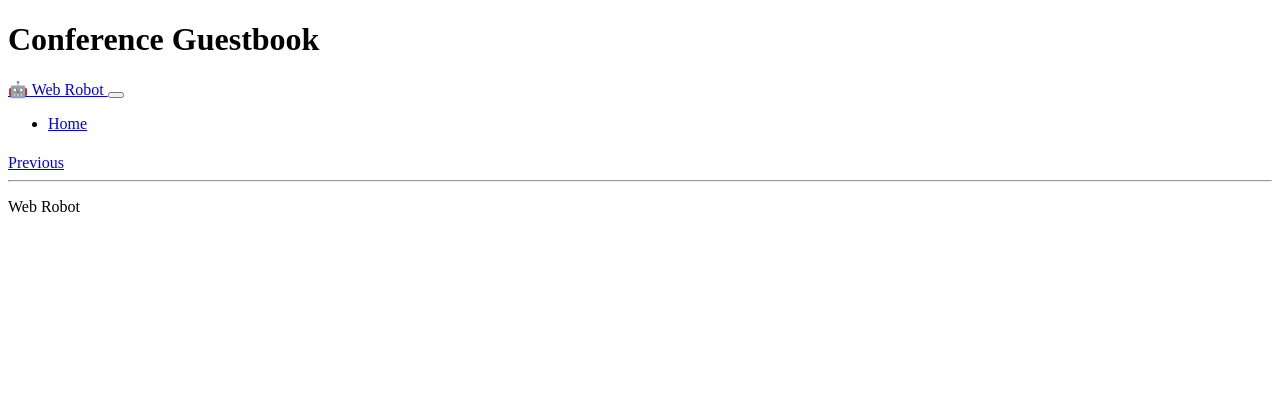
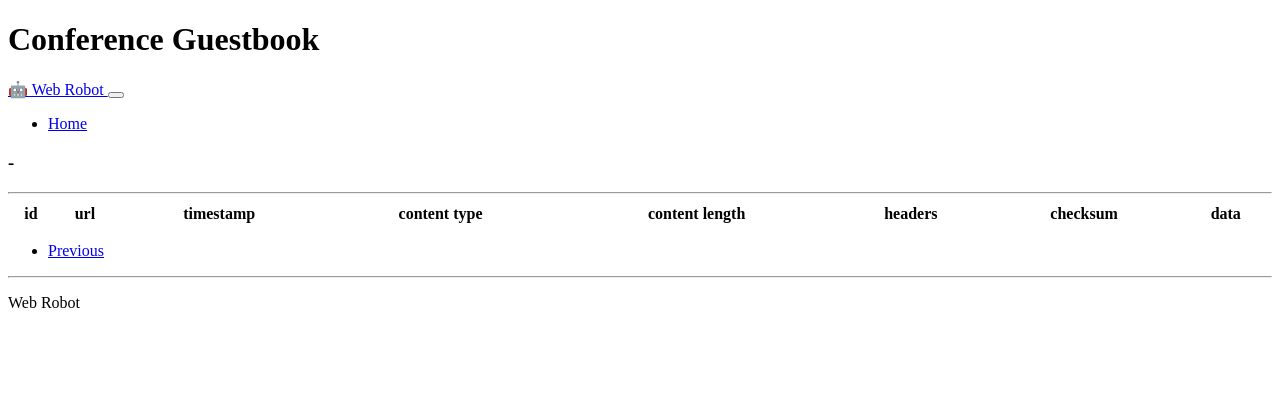
Before and after one commit to haxworx/webrobot, a Symfony app: template web/templates/robot_records/view.html.twig in a window 1280 px wide. Shown: the top 409 px of the page. Run offline with Twig, Linux system fonts and the light colour scheme; the template is opened without the code that fills it, so the values that code supplies are empty; some libraries are stand-ins or nearby versions.

Commit message:
records: show some record data.
This is all mundane, but it's a start.

```diff
--- a/web/src/Controller/RobotLogController.php
+++ b/web/src/Controller/RobotLogController.php
@@ -36,6 +36,11 @@ class RobotLogController extends AbstractController
         }
 
         $scanDate = $request->query->get('scanDate');
+        if (($scanDate) && (!preg_match('/\d{4}-\d{1,2}-\d{1,2}/', $scanDate, $matches))) {
+            throw new \Exception(
+                'Invalid date.'
+            );
+        }
 
         $crawler = $doctrine->getRepository(CrawlSettings::class)->findOneByBotId($botId);
         $crawlers = $doctrine->getRepository(CrawlSettings::class)->findAllByUserId($user->getId());
--- a/web/src/Twig/AppExtension.php
+++ b/web/src/Twig/AppExtension.php
@@ -12,6 +12,7 @@ class AppExtension extends AbstractExtension
     {
         return [
             new TwigFilter('fuzzy_date', [$this, 'fuzzyDate']),
+            new TwigFilter('ellipsis', [$this, 'ellipsis']),
         ];
     }
 
@@ -19,4 +20,9 @@ class AppExtension extends AbstractExtension
     {
         return FuzzyDateTime::get($dateTime);
     }
+
+    public function ellipsis(?string $text): string
+    {
+        return substr($text, 0, 32) . '...';
+    }
 }
--- a/web/templates/robot_records/view.html.twig
+++ b/web/templates/robot_records/view.html.twig
@@ -3,16 +3,34 @@
 {% block title %}View Records - {{ address }}{% endblock %}
 
 {% block body %}
-<h1>{{ address }}</h1>
+<h3>{{ address }} - {{ scan_date }}</h3>
+<hr>
+<table width="100%" class="table table-striped">
+    <thead>
+        <tr><th>id</th><th>url</th><th>timestamp</th><th>content type</th><th>content length</th><th>headers</th><th>checksum</th><th>data</th></tr>
+    </thead>
+    <tbody>
+{% for record in records %}
+        <tr>
+            <td>{{ record.id }}</td>
+            <td>{{ record.url }}</td>
+            <td>{{ record.scanTimestamp|date('Y-m-d H:i:s') }}</td>
+            <td>{{ record.contentType }}</td>
+            <td>{{ record.length }}</td>
+            <td>{{ record.metadata|ellipsis }}</td>
+            <td>{{ record.checksum }}</td>
+            <td>{{ record.data }}</td>
+        </tr>
+{% endfor %}
+    </tbody>
+</table>
 
-{% for record in records %}
-<p>One</p>
-{% endfor %}
-
+  <ul class="pagination">
 {% if previous >= 0 %}
-    <a href="{{ path('app_records_view', { botId: bot_id, scanDate: scan_date, offset: previous }) }}">Previous</a>
+    <li class="page-item"><a class="page-link" href="{{ path('app_records_view', { botId: bot_id, scanDate: scan_date, offset: previous }) }}">Previous</a></li>
 {% endif %}
 {% if next < records|length %}
-    <a href="{{ path('app_records_view', { botId: bot_id, scanDate: scan_date, offset: next }) }}">Next</a>
+    <li class="page-item"><a class="page-link" href="{{ path('app_records_view', { botId: bot_id, scanDate: scan_date, offset: next }) }}">Next</a></li>
 {% endif %}
+  </ul>
 {% endblock %}
```
